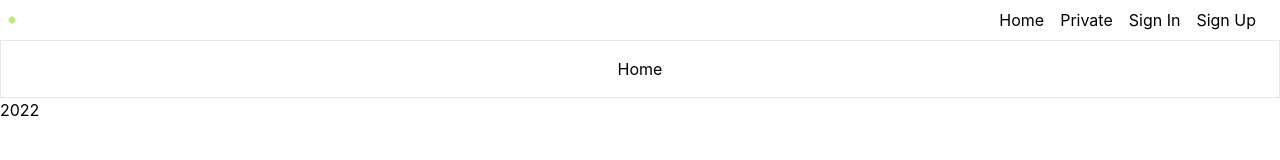
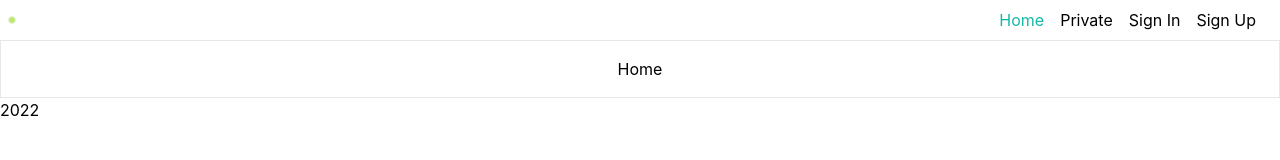
Before and after one commit to zagliadov/login-system-test, a React (Create React App) app in the folder client/: page / in a window 1280 px wide. Shown: the top 160 px of the page. Built offline with nearby package versions, Linux system fonts and the light colour scheme.

Commit message:
Added CustomLink component

```diff
--- /dev/null
+++ b/client/src/components/CustomLink/CustomLink.js
@@ -0,0 +1,14 @@
+import { Link, useMatch } from "react-router-dom";
+
+export const CustomLink = ({ children, to, ...props }) => {
+  const match = useMatch(to);
+  return (
+    <Link
+      to={to}
+      className={`${match ? "text-teal-500" : ""} pr-4`}
+      {...props}
+    >
+      {children}
+    </Link>
+  );
+};
--- a/client/src/components/Nav/Nav.js
+++ b/client/src/components/Nav/Nav.js
@@ -1,6 +1,6 @@
 import React from "react";
 import { IsOnline } from "../IsOnline/IsOnline";
-import { Link } from "react-router-dom";
+import { CustomLink } from "../CustomLink/CustomLink";
 
 export const Nav = () => {
   return (
@@ -9,18 +9,18 @@ export const Nav = () => {
         <IsOnline />
       </div>
       <div className="flex">
-        <Link className="pr-4" to="/">
+        <CustomLink to="/">
           Home
-        </Link>
-        <Link className="pr-4" to="/private">
+        </CustomLink>
+        <CustomLink to="/private">
           Private
-        </Link>
-        <Link className="pr-4" to="/signin">
+        </CustomLink>
+        <CustomLink to="/signin">
           Sign In
-        </Link>
-        <Link className="pr-4" to="/signup">
+        </CustomLink>
+        <CustomLink to="/signup">
           Sign Up
-        </Link>
+        </CustomLink>
       </div>
     </header>
   );
```
